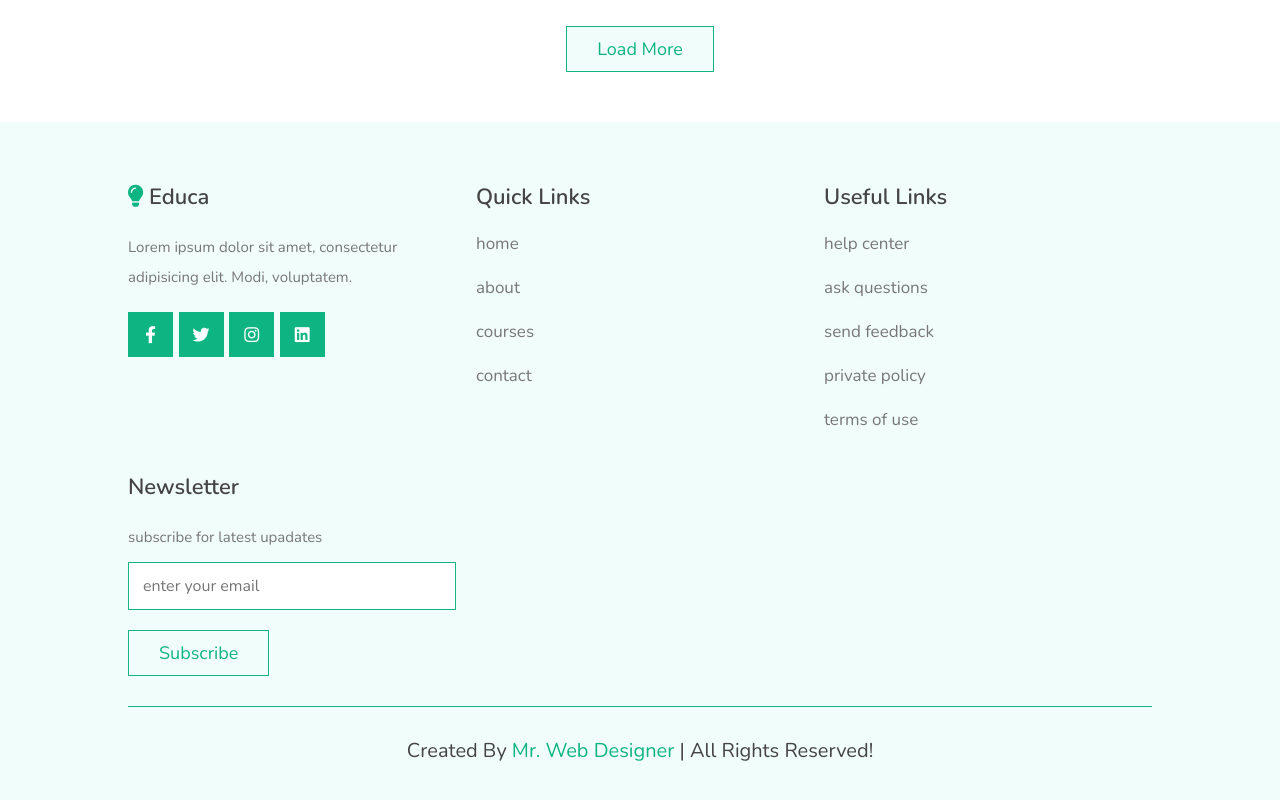
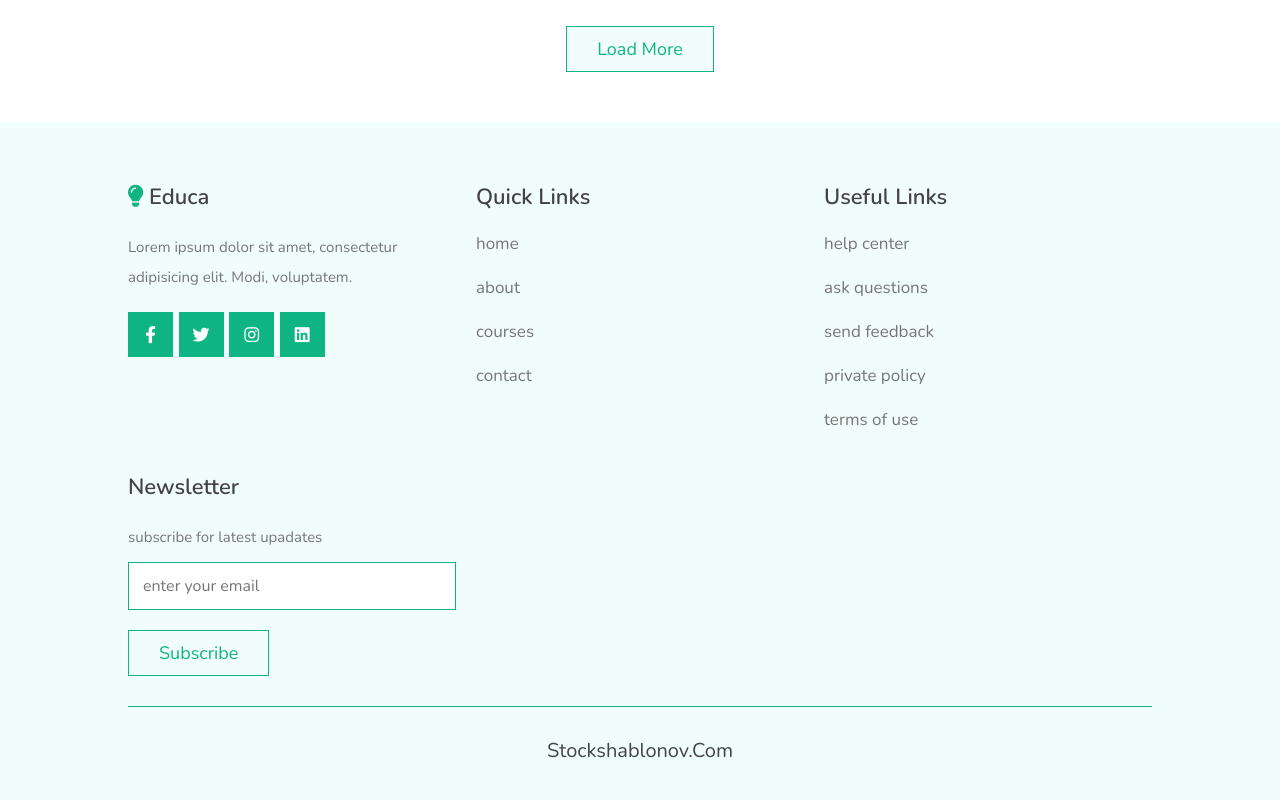
Before and after one commit to valekutce/education-website, a plain HTML site: page courses.html in a window 1280 px wide. Shown: the part 1459-2259 px from the top of the page. Drawn offline with nearby package versions, Linux system fonts and the light colour scheme.

Commit message:
Update courses.html

```diff
--- a/courses.html
+++ b/courses.html
@@ -236,17 +236,6 @@
    <div class="load-more"> <div class="btn">load more</div> </div>
 
 </section>
-
-
-
-
-
-
-
-
-
-
-
 <!-- footer section starts  -->
 
 <section class="footer">
@@ -292,7 +281,7 @@
 
    </div>
 
-   <div class="credit"> created by <span>mr. web designer</span> | all rights reserved! </div>
+   <div class="credit">stockshablonov.com</div>
 
 </section>
 
```
